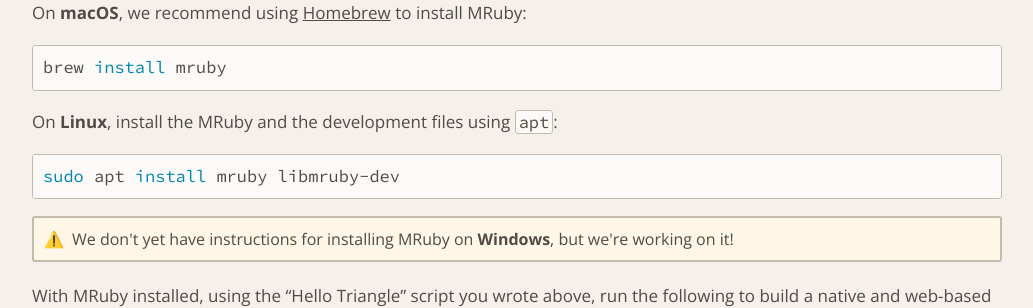
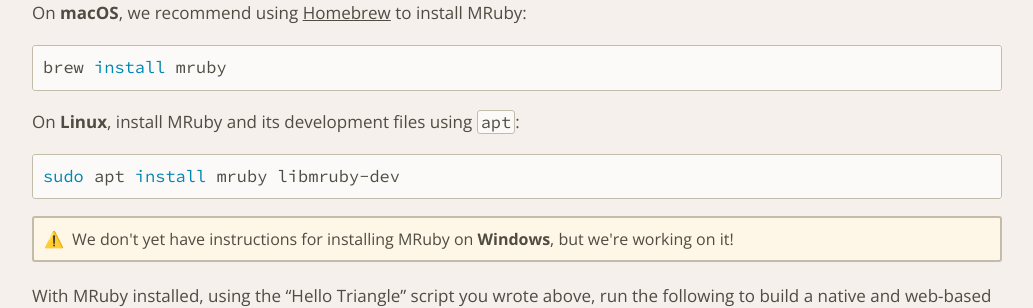
Before and after one commit to ruby2d/ruby2d.com, a Jekyll site: the page built from _pages/learn/get-started.md, in a window 1280 px wide and 900 px high, scrolled down 2450 px. Shown: the part 150-458 px from the top of the window, without its empty margins (123-1156 px from the left). Built offline with Jekyll 4.4.1, drawn with Linux system fonts in a browser that asks for light colours.

Commit message:
Content fix

````diff
--- a/_pages/learn/get-started.md
+++ b/_pages/learn/get-started.md
@@ -84,7 +84,7 @@
 brew install mruby
 ```
 
-On **Linux**, install the MRuby and the development files using `apt`:
+On **Linux**, install MRuby and its development files using `apt`:
 
 ```bash
 sudo apt install mruby libmruby-dev
````
